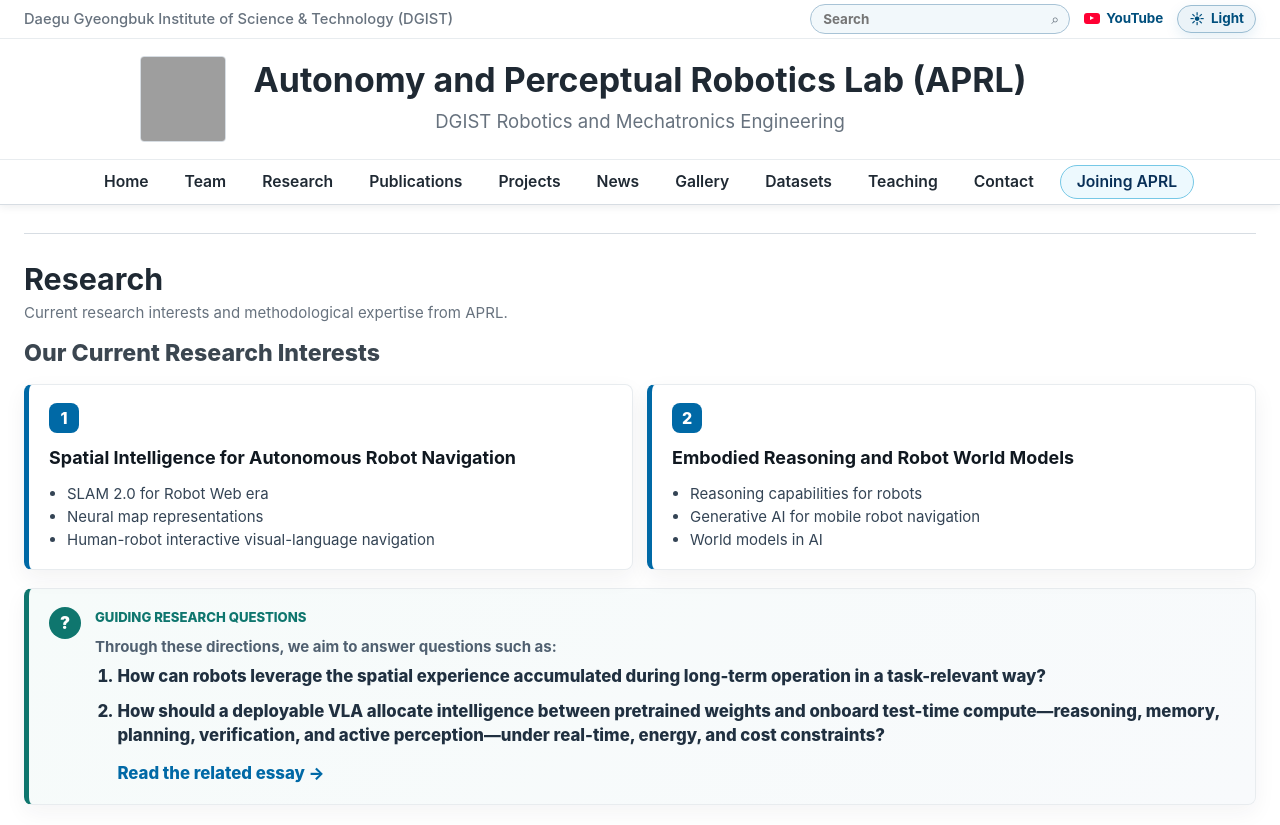
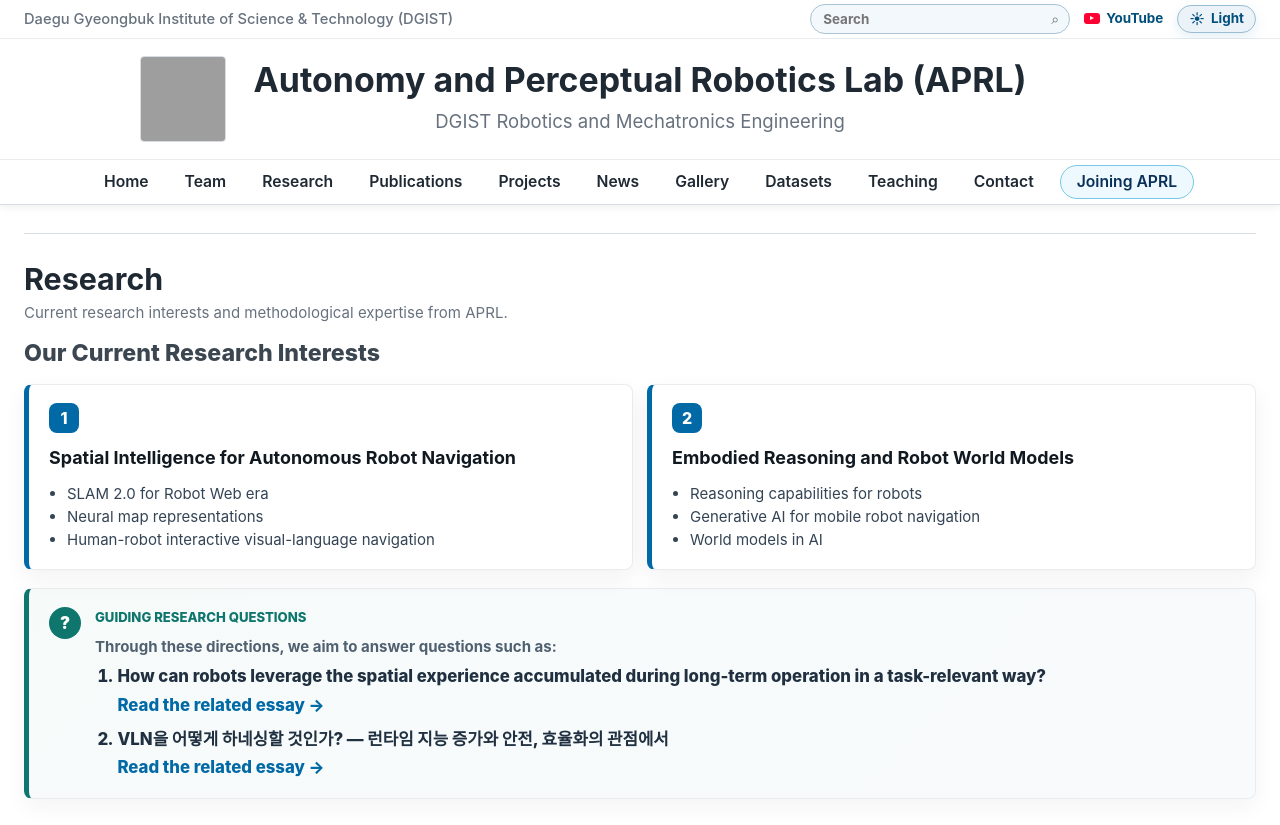
Before and after one commit to team-aprl/team-aprl.github.io, a Jekyll site: the page built from research.html, in a window 1280 px wide. Shown: the top 825 px of the page. Built offline with Jekyll 4.4.1, drawn with Linux system fonts in a browser that asks for light colours; grey boxes are pictures that could not be loaded.

Commit message:
Link guiding research essays

```diff
--- a/research.html
+++ b/research.html
@@ -42,9 +42,14 @@ lang: "en"
               <span class="research-question-label">Guiding research questions</span>
               <p class="research-question-intro">Through these directions, we aim to answer questions such as:</p>
               <ol class="research-question-list">
-                <li>How can robots leverage the spatial experience accumulated during long-term operation in a task-relevant way?</li>
                 <li>
-                  How should a deployable VLA allocate intelligence between pretrained weights and onboard test-time compute—reasoning, memory, planning, verification, and active perception—under real-time, energy, and cost constraints?
+                  How can robots leverage the spatial experience accumulated during long-term operation in a task-relevant way?
+                  <div class="research-links">
+                    <a href="https://gisbi-kim.github.io/spatial-experience-memory/" target="_blank" rel="noopener">Read the related essay →</a>
+                  </div>
+                </li>
+                <li>
+                  VLN을 어떻게 하네싱할 것인가? — 런타임 지능 증가와 안전, 효율화의 관점에서
                   <div class="research-links">
                     <a href="https://gisbi-kim.github.io/vla-runtime-harnessing/" target="_blank" rel="noopener">Read the related essay →</a>
                   </div>
--- a/styles.css
+++ b/styles.css
@@ -3152,6 +3152,10 @@ h1 {
 
 .research-question-list li + li {
   margin-top: 10px;
+}
+
+.research-question-list .research-links {
+  margin-top: 4px;
 }
 
 .research-links {
```
